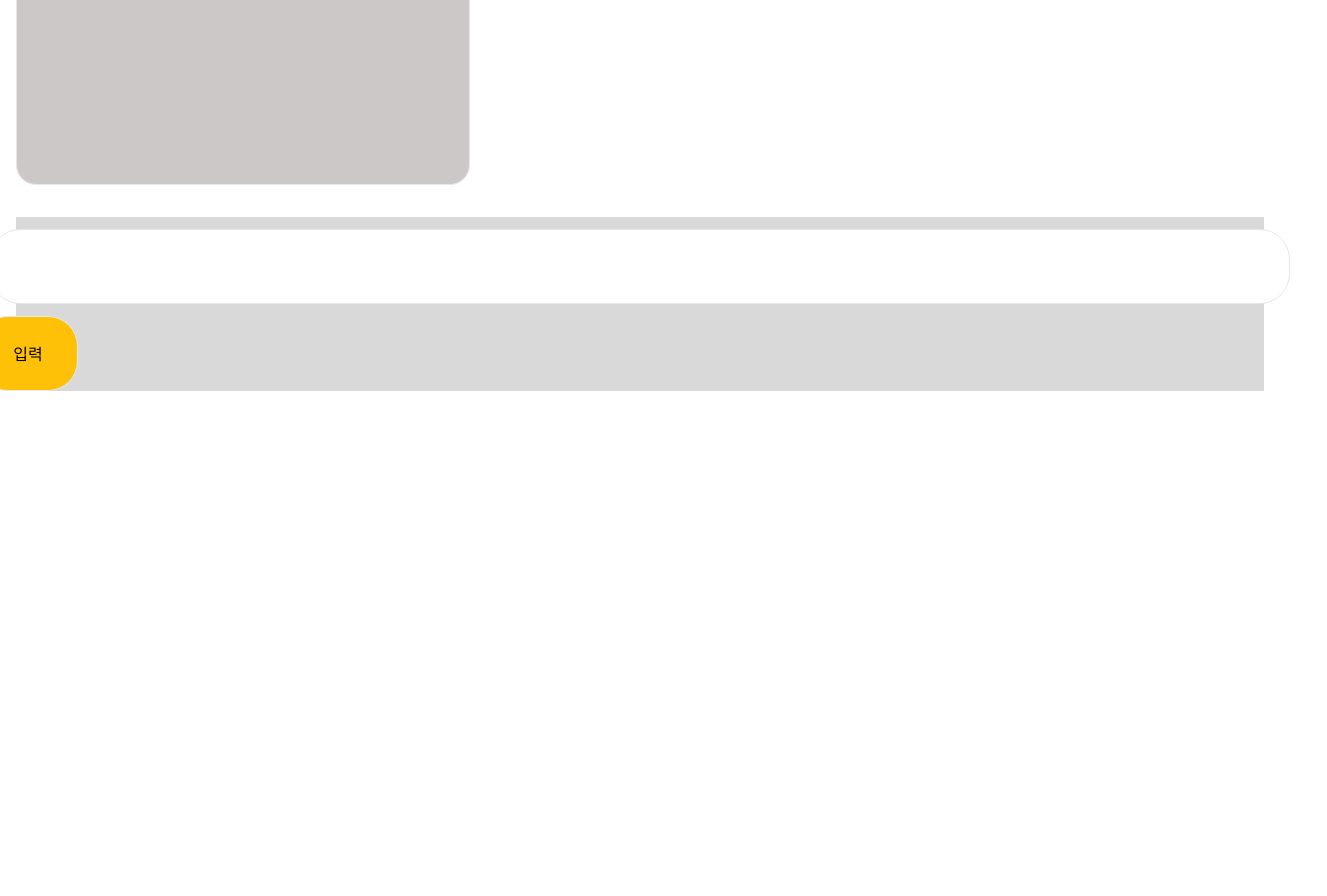
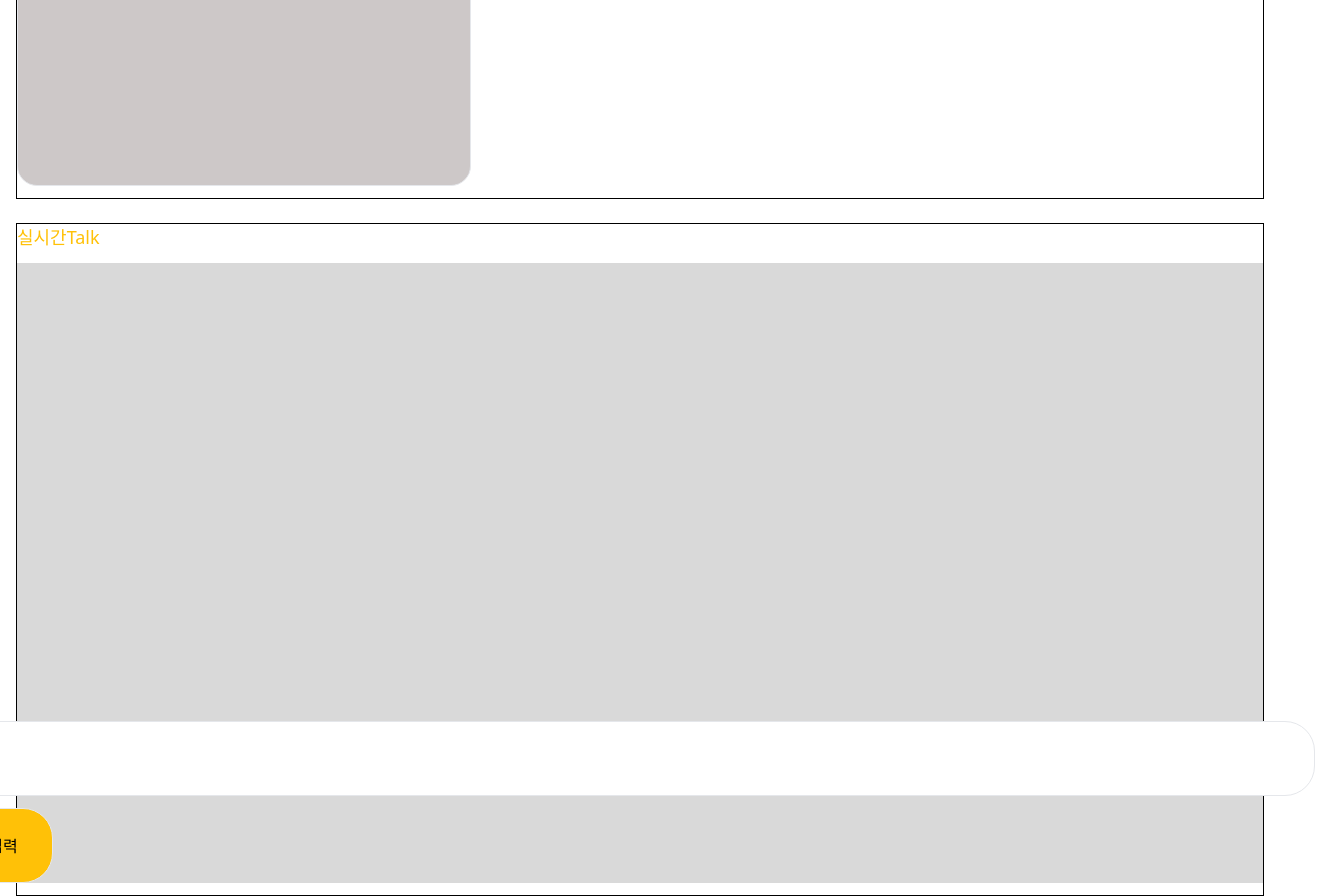
Before and after one commit to TEAM-ALOM/reeltalk-fe, a Next.js app: page /movies-detail in a window 1280 px wide. Shown: the part 722-1618 px from the top of the page, 1327 px wide, since content can reach past the window. Before the commit the page ends 1133 px from the top, so only its background shows below. Built offline with nearby package versions, Linux system fonts and the light colour scheme.

Commit message:
Update page.tsx

```diff
--- a/app/movies-detail/page.tsx
+++ b/app/movies-detail/page.tsx
@@ -64,7 +64,7 @@ export default function MoviesDetail() {
             </div>
 
             {/* 리뷰 talk*/}
-            <div className="w-full max-w-[1500px] mt-6 flex flex-col">
+            <div className="w-full max-w-[1500px] mt-6 flex flex-col border border-3 border-black">
                 <div className="w-full flex justify-between">
                     <span className="text-[#FFC107] text-[18px]">Review Talk</span>
                     <button className="bg-[#E3F2FD] border rounded-[20px] text-[21px] w-[100px] h-[30px] text-[#787878] flex justify-center items-center">more+</button>
@@ -78,12 +78,15 @@ export default function MoviesDetail() {
             </div>
 
             {/* 실시간 talk*/}
-            <div className="w-full h-full m-5  max-w-[1500px] h-[620px] bg-[#D9D9D9] flex flex-col items-center justify-end">
-                <form>
-                    <div></div>
-                    <input type="text" className="border border rounded-[30px] w-[1300px] h-[75px] m-3"></input>
-                    <button className="border rounded-[30px] bg-[#FFC107] w-[100px] h-[75px]">입력</button>
+            <div className="w-full max-w-[1500px] mt-6 flex flex-col items-start border border-3 border-black">
+                <div className="text-[#FFC107] text-[18px]">실시간Talk</div>
+                <div className="w-full min-h-[620px] max-w-[1500px] bg-[#D9D9D9] flex flex-col items-center justify-end my-3">
+                    <form>
+                        <div></div>
+                        <input type="text" className="border border rounded-[30px] w-[1350px] h-[75px] m-3"></input>
+                        <button className="border rounded-[30px] bg-[#FFC107] w-[100px] h-[75px]">입력</button>
                     </form>
+                </div>
             </div>
         </main>
     );
```
